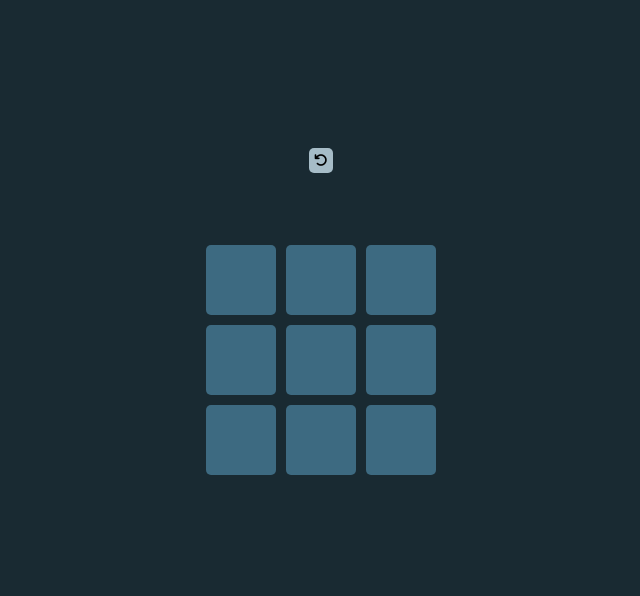
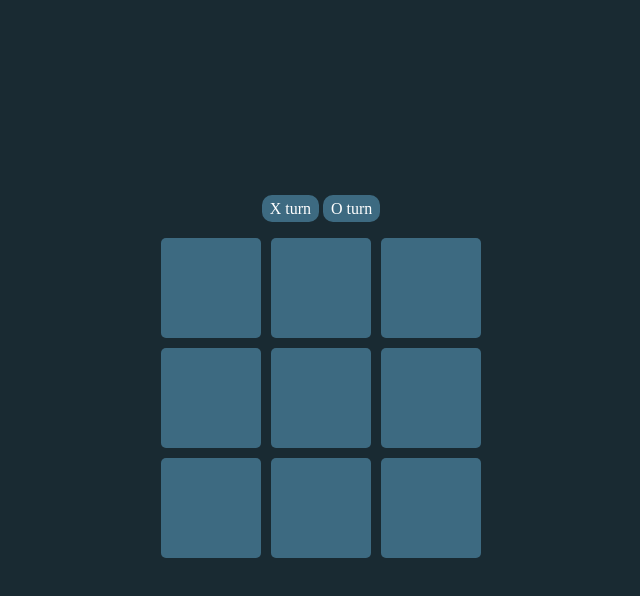
Before and after one commit to Vin100zi/Tic-Tac-Toe-Game, a plain HTML site: page index.html in a window 1280 px wide. Shown: the whole page, without its empty margins (319-959 px from the left). Drawn offline with Linux system fonts and the light colour scheme.

Commit message:
another option

```diff
--- a/index.html
+++ b/index.html
@@ -14,7 +14,13 @@
 
 <body>
     <header>
-        <button ><i class="fas fa-undo"></i></button>
+        <!-- <button ><i class="fas fa-undo"></i></button> -->
+        <div class="menu">
+            <div>
+                <span>X turn</span>
+                <span>O turn</span>
+            </div>
+        </div>
     </header>
     <main>
 
--- a/style.css
+++ b/style.css
@@ -7,10 +7,27 @@
     background: #192a32;
 }
 
-header {
+/* header{
+    position: fixed;
+    right: 550px;
+}
+
+button {
+    background-color: #a6bcc7;
+    padding: 5px;
+    border-radius: 6px;
+    border: none;
+}
+
+button i {
+    background: #a6bcc7;
+} */
+
+
+/* header {
     display: flex;
     height: 40vh;
-    /* width: 116vw; */
+    width: 116vw;
     justify-content: center;
     align-items: center;
 }
@@ -25,19 +42,34 @@ button {
 
 button i {
     background-color: #a6bcc7;
+} */
+
+header {
+    margin-top: 200px;
+    margin-bottom: 20px;
+}
+.menu {
+    display: flex;
+    justify-content: center;
+}
+
+div span {
+    background-color: #3d6a81;
+    padding: 5px 8px;
+    border-radius: 10px;
+    color: #FFFFFF;
 }
 
 .container {
-    height: 10vh;
-    /* width: 100vw; */
     display: grid;
-    grid-template-columns: 70px 70px 70px;
-    grid-template-rows: 70px 70px 70px;
+    grid-template-columns: 100px 100px 100px;
+    grid-template-rows: 100px 100px 100px;
 
     grid-gap: 10px;
 
     justify-content: center;
     align-content: center;
+
 }
 
 .container > div {
```
